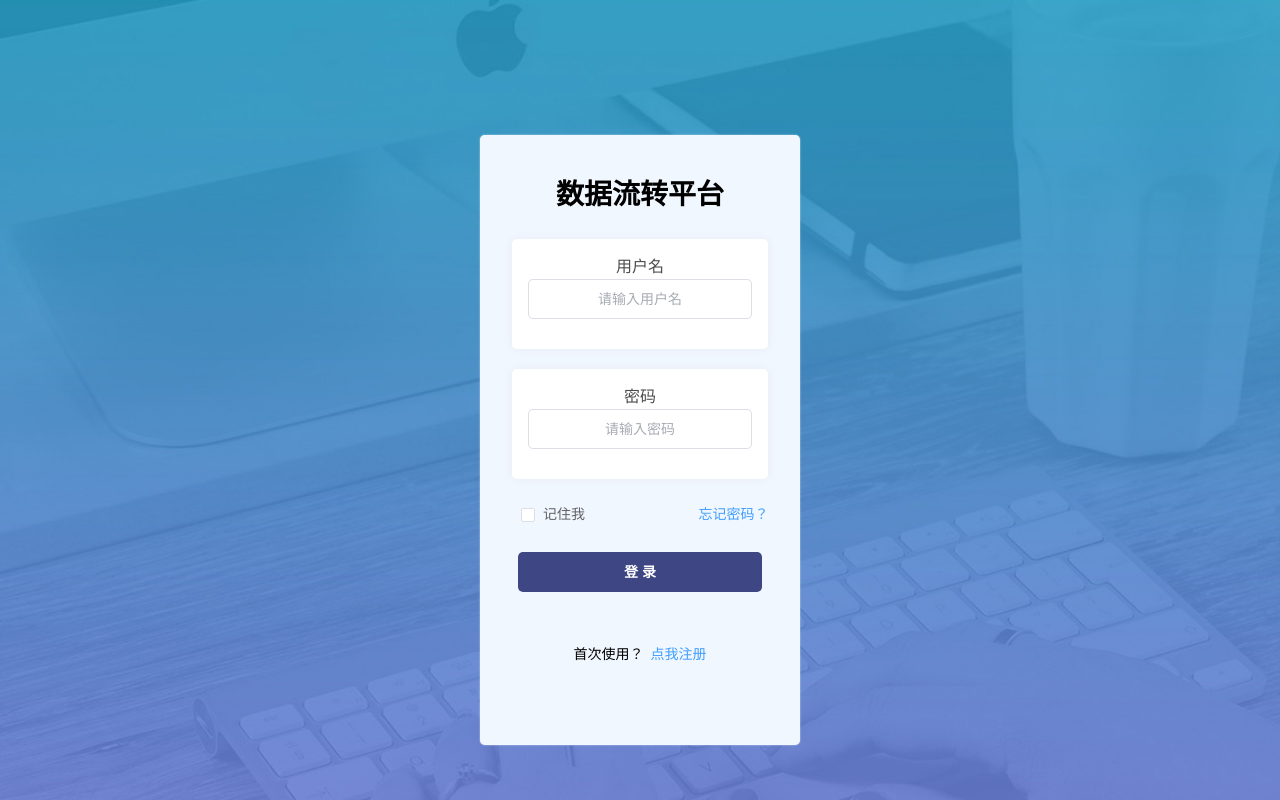
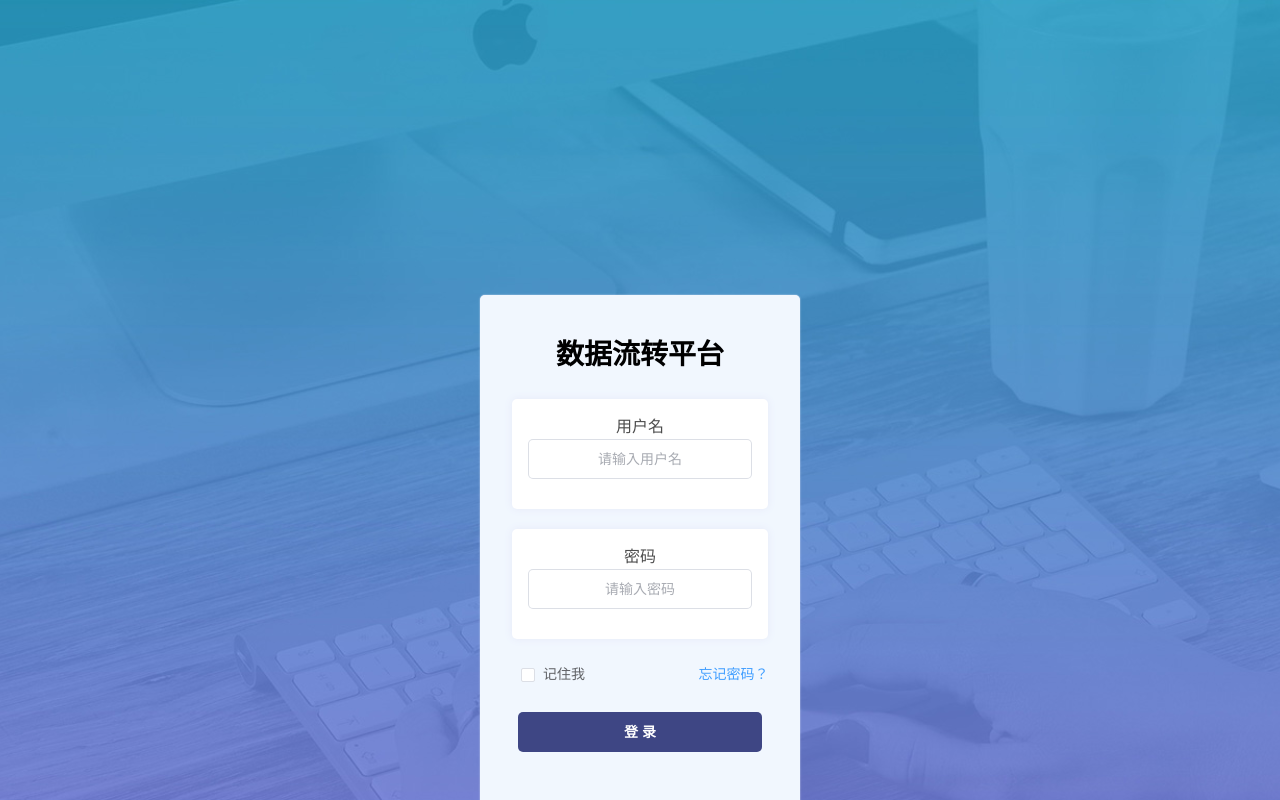
Before and after one commit to wumuuuu/Data-circulation-platform, a Vue app: page / in a window 1280 px wide. Shown: the top 800 px of the page. Built offline with nearby package versions, Linux system fonts and the light colour scheme.

Commit message:
修改名称

```diff
--- a/src/components/Auth.vue
+++ b/src/components/Auth.vue
@@ -519,7 +519,7 @@ const toForget = () => {
   display: flex;
   justify-content: center;
   align-items: center;
-  height: 110vh;
+  height: 150vh;
 
   /* 背景 */
   background: url("../assets/login_bg.jpg") no-repeat center center fixed;
```
